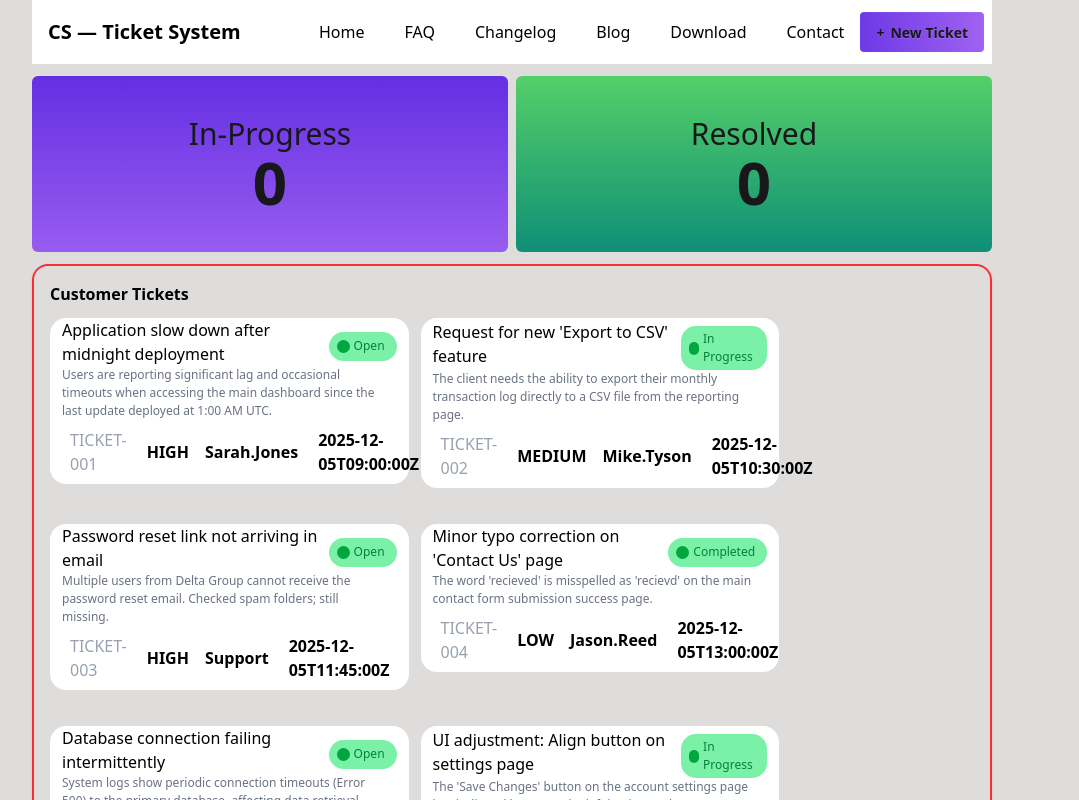
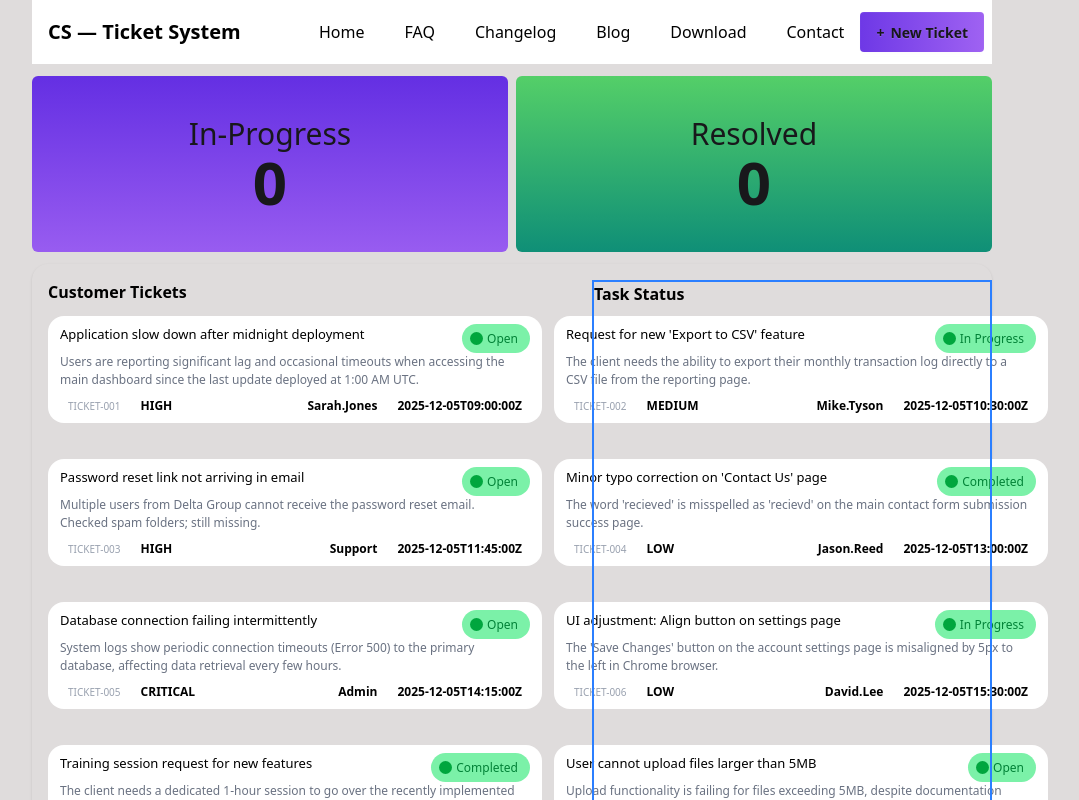
Before and after one commit to fahim-shareear/customer-support-zone, a React (Vite) app: page / in a window 1280 px wide. Shown: the top 800 px of the page, without its empty margins (128-1207 px from the left). Built offline with nearby package versions, Linux system fonts and the light colour scheme.

Commit message:
fixing css

```diff
--- a/src/Componants/Mainbody/Bodycards.jsx
+++ b/src/Componants/Mainbody/Bodycards.jsx
@@ -12,7 +12,7 @@ const Bodycards = ({u}) => {
             <div className="card-container bg-white rounded-2xl cursor-pointer">
                 <div className="card_body m-3">
                     <div className="title flex justify-between items-center">
-                        <h1 className="text-black font-medium">{u.title}</h1>
+                        <h1 className="text-black font-medium text-[13px]">{u.title}</h1>
                         <div className="flex items-center bg-green-300 rounded-[15px] p-1 mt-2">
                             <span className="w-[13px] h-[13px] rounded-full bg-green-600 m-1"></span>
                             <h2 className="text-green-700 capitalize text-[12px] mr-2">{u.status}</h2>
@@ -23,12 +23,12 @@ const Bodycards = ({u}) => {
                     </div>
                     <div className="flex justify-between items-center">
                         <div className="flex justify-between items-center gap-5 p-2">
-                            <h3 className="text-gray-400 font-medium text[10px]">{u.id}</h3>
-                            <h3 className="text-black font-bold uppercase">{u.priority}</h3>
+                            <h3 className="text-gray-400 font-medium text-[10px]">{u.id}</h3>
+                            <h3 className="text-black font-bold uppercase text-[12px]">{u.priority}</h3>
                         </div>
                         <div className="flex justify-between items-center gap-5 p-2">
-                            <h3 className="text-black font-bold capitalize">{u.createdBy}</h3>
-                            <h3 className="text-black font-bold">{u.createdAt}</h3>
+                            <h3 className="text-black font-bold capitalize text-[12px]">{u.createdBy}</h3>
+                            <h3 className="text-black font-bold text-[12px]">{u.createdAt}</h3>
                         </div>
                     </div>
                 </div>
--- a/src/Componants/Mainbody/Mainbody.jsx
+++ b/src/Componants/Mainbody/Mainbody.jsx
@@ -4,8 +4,8 @@ const Mainbody = ({userData, getData, nextData, setNextData, setGetData} ) => {
     const user = use(userData);
 
     return (
-        <div className="md:max-w-9/12 mx-auto rounded-2xl p-4 shadow border-2 border-red-500 flex justiyf-between items-center gap-5">
-           <div>
+        <div className="md:max-w-9/12 mx-auto rounded-2xl p-4 shadow relative">
+           <div className="md:w-[1000px]">
                 <h1 className="text-black font-bold">Customer Tickets</h1>
             <div className="grid md:grid-cols-2 sm:grid-cols-1 gap-3">
                 {
@@ -13,8 +13,8 @@ const Mainbody = ({userData, getData, nextData, setNextData, setGetData} ) => {
                 }
             </div>
            </div>
-           <div className="md:w-[400px] h-full border-2 border-blue-500">
-                <h2>Task Status</h2>
+           <div className="md:w-[400px] h-full border-2 border-blue-500 absolute right-0 top-4">
+                <h2 className="text-black font-bold">Task Status</h2>
                 <div>
 
                 </div>
```
